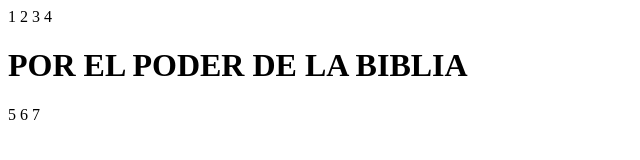
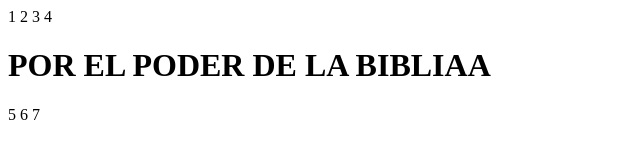
Before and after one commit to vaneee3/VANE, a plain HTML site: page Index.html in a window 1280 px wide. Shown: the full height of the page, 0-640 px from the left. Drawn offline with Linux system fonts and the light colour scheme.

Commit message:
AHORA SI

```diff
--- a/Index.html
+++ b/Index.html
@@ -1,7 +1,7 @@
 1 <html>
 2 <head> </head>
 3 <body>
-4 <h1> POR EL PODER DE LA BIBLIA </h1>
+4 <h1> POR EL PODER DE LA BIBLIAA </h1>
 5 </Body>
 6 </html>
 7
```
